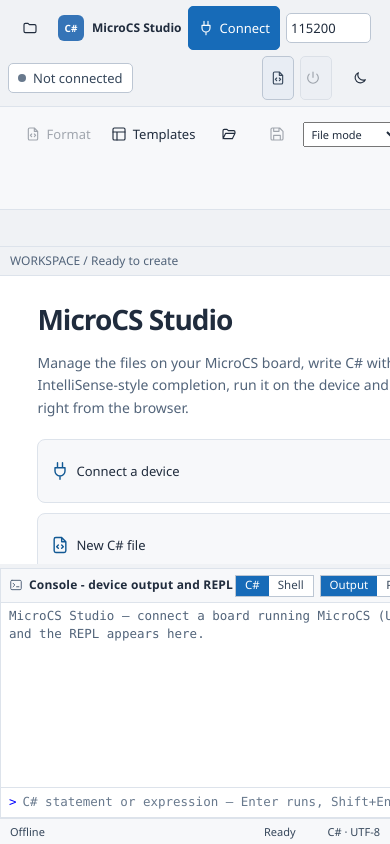
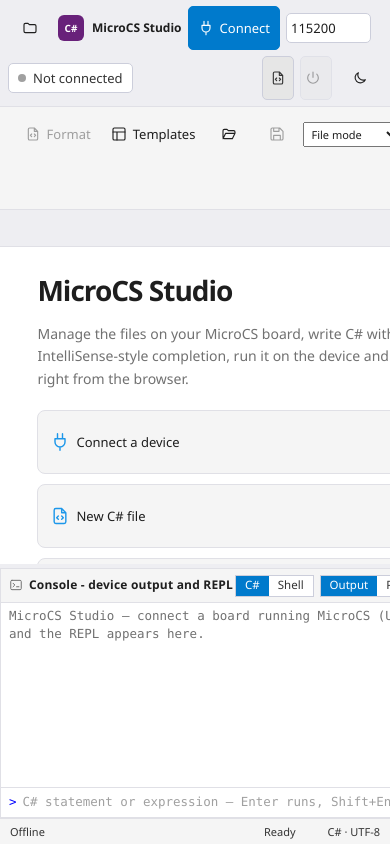
Before and after one commit to amir1387aht/MicroCS, a plain HTML site: page tools/studio/index.html in a window 390 px wide. Shown: the top 844 px of the page. Drawn offline with Linux system fonts and the light colour scheme.

Commit message:
Remove duplicate Studio document strip and restore VS2022 theme colors

```diff
--- a/tools/studio/index.html
+++ b/tools/studio/index.html
@@ -118,7 +118,6 @@
             <button class="btn ghost sm icon" id="btnMore" title="More"><svg class="i"><use href="#i-dots"/></svg></button>
           </div>
         </div>
-        <nav class="document-bar" id="documentBar" aria-label="Active file"></nav>
         <div class="editor" id="editor">
           <div class="gutter" id="gutter"><div id="gutterIn"></div></div>
           <div class="code" id="code">
--- a/tools/studio/studio.css
+++ b/tools/studio/studio.css
@@ -412,26 +412,12 @@
 .gallery .supported-toggle { display:flex; align-items:center; gap:5px; white-space:nowrap; font-size:12px; cursor:pointer; }
 .gallery .supported-toggle input { width:auto; margin:0; accent-color:var(--accent, #007acc); }
 
-/* 1.19 workbench: quiet chrome, clear hierarchy, predictable focus. */
-:root {
-  --shell:#181b20; --tool:#20242b; --bg:#181c22; --hdr:#252a33;
-  --input:#282e38; --raised:#303744; --line:#424c5b; --line2:#303742;
-  --hover:#323d4b; --accent:#2783de; --accent2:#65b0fa;
-  --fg:#edf1f7; --fg2:#c2cbd8; --fg3:#9ca8b9; --fg4:#788698;
-  --curline:#303b4a; --gutter-fg:#8291a5; --gutter-cur:#d4e2f5;
-  --shadow:0 8px 32px rgba(0,0,0,.32);
-}
-:root.light {
-  --shell:#f0f2f5; --tool:#f7f8fa; --bg:#fff; --hdr:#eef1f5;
-  --input:#fff; --raised:#e8edf4; --line:#bcc6d3; --line2:#dde3eb;
-  --hover:#e4edf8; --accent:#176bb8; --accent2:#125994;
-  --fg:#202c3d; --fg2:#35465a; --fg3:#52647a; --fg4:#68798d;
-  --curline:#e2eaf4; --gutter-fg:#68798d; --gutter-cur:#213f64;
-}
+/* 1.19 workbench layout. Keep the VS2022 Dark/Light palette above as the
+ * single source of theme colors; do not tint editor/chrome surfaces blue. */
 body {font-size:13px;}
 .app {grid-template-rows:auto minmax(0,1fr) 26px;}
 header {min-height:52px;gap:8px;padding:8px 12px;flex-wrap:wrap;}
-.logo {width:26px;height:26px;background:#3574b7;border-radius:6px;}
+.logo {width:26px;height:26px;border-radius:6px;}
 .brand {font-size:13px;margin-right:8px;}
 .btn {height:30px;border-radius:5px;}
 .btn.icon {width:30px;}
@@ -462,12 +448,7 @@
 .tab.active .ficon, .tab:hover .ficon {color:var(--accent2);}
 .tab .x {width:24px;height:24px;margin-left:auto;border-radius:4px;}
 .tab.dirty .tname::after {content:" •";color:var(--accent2);}
-.document-bar {display:flex;align-items:center;gap:9px;height:29px;padding:0 16px;color:var(--fg3);font-size:12px;flex:none;overflow:hidden;white-space:nowrap;border-bottom:1px solid var(--line2);}
-.document-name {color:var(--fg2);overflow:hidden;text-overflow:ellipsis;}
-.document-folder {flex-shrink:0;}
-.document-state {margin-left:auto;flex-shrink:0;color:var(--fg3);font-size:11px;}
-.document-sep {color:var(--fg4);}
-.code .curline {border-width:1px;background:rgba(120,150,190,.025);}
+.code .curline {border-width:1px;}
 .welcome .card {max-width:660px;padding:36px;}
 .welcome h1 {font-size:34px;font-weight:600;letter-spacing:-1px;margin-bottom:14px;}
 .welcome p {font-size:14px;max-width:540px;}
@@ -509,11 +490,9 @@
   .command-input-row .btn,.command-row {min-height:44px;}
   .welcome .card {padding:24px;}.welcome h1 {font-size:28px;}.welcome .acts {grid-template-columns:1fr;}
   .welcome .keys {display:none;}
-  .document-bar {padding:0 10px;}.document-folder {display:none;}.document-sep {display:none;}
   footer {gap:8px;}#sbFile {max-width:28vw;overflow:hidden;text-overflow:ellipsis;white-space:nowrap;}#studioVersion {display:none;}
   .command-bg {padding-top:24px;}.command-palette {max-height:calc(100dvh - 48px);}
   .console-pane .panel-head {overflow-x:auto;}.console-pane .panel-head > * {flex-shrink:0;}.console-pane .panel-title {min-width:100px;}
 }
 @media(prefers-reduced-motion:reduce) {*,*::before,*::after {animation:none!important;transition:none!important;scroll-behavior:auto!important;}}
-:root.light {--t-ty:#166e86;--t-if:#166e86;--t-esc:#7b3bb4;--t-pp:#656b73;--gutter-fg:#5c6d81;}
 @media(max-width:720px) {.btn,.btn.sm,.btn.icon,.btn.sm.icon {min-height:44px;}.btn.icon,.btn.sm.icon {min-width:44px;}}
--- a/tools/studio/workbench.js
+++ b/tools/studio/workbench.js
@@ -8,19 +8,9 @@
     $("main").classList.toggle("sidebar-hidden", !show);
     $("btnExplorer").setAttribute("aria-expanded", String(show)); store.set("explorerVisible", show);
   }
-  function documentBar() {
-    const tab = App.tab(), bar = $("documentBar");
-    bar.replaceChildren(); $("btnFormat").disabled = !tab || !!tab.readOnly || !!tab.binary || !/\.cs$/i.test(tab.path || tab.name || "");
-    if (!tab) { bar.textContent = "WORKSPACE  /  Ready to create"; return; }
-    const parts = (tab.path || tab.name || "Untitled").split("/").filter(Boolean);
-    for (const [i, part] of parts.entries()) {
-      const node = document.createElement("span"); node.textContent = part; node.className = i === parts.length - 1 ? "document-name" : "document-folder";
-      bar.appendChild(node);
-      if (i < parts.length - 1) { const sep = document.createElement("span");sep.className="document-sep";sep.textContent="›";bar.appendChild(sep); }
-    }
-    bar.title = tab.path || tab.name || "Untitled";
-    const state = document.createElement("span");state.className="document-state";
-    state.textContent = (tab.local ? "Local" : tab.path ? "Device" : "Draft") + (tab.dirty ? " · Unsaved" : "");bar.appendChild(state);
+  function updateFormatButton() {
+    const tab = App.tab();
+    $("btnFormat").disabled = !tab || !!tab.readOnly || !!tab.binary || !/\.cs$/i.test(tab.path || tab.name || "");
   }
   function actions() {
     const tab = App.tab(), text = tab && !tab.binary;
@@ -87,7 +77,7 @@
       }
     }
   },true);
-  document.addEventListener("studio:tabs",documentBar);
+  document.addEventListener("studio:tabs",updateFormatButton);
   document.querySelectorAll("button[title]").forEach(b=>{if(!b.hasAttribute("aria-label"))b.setAttribute("aria-label",b.title);});
-  sidebar(store.get("explorerVisible",innerWidth>720));documentBar();
+  sidebar(store.get("explorerVisible",innerWidth>720));updateFormatButton();
 })();
```
Also changed, not shown: tests/studio/test_workbench.js (+20 -2 lines), tools/studio/README.md.
